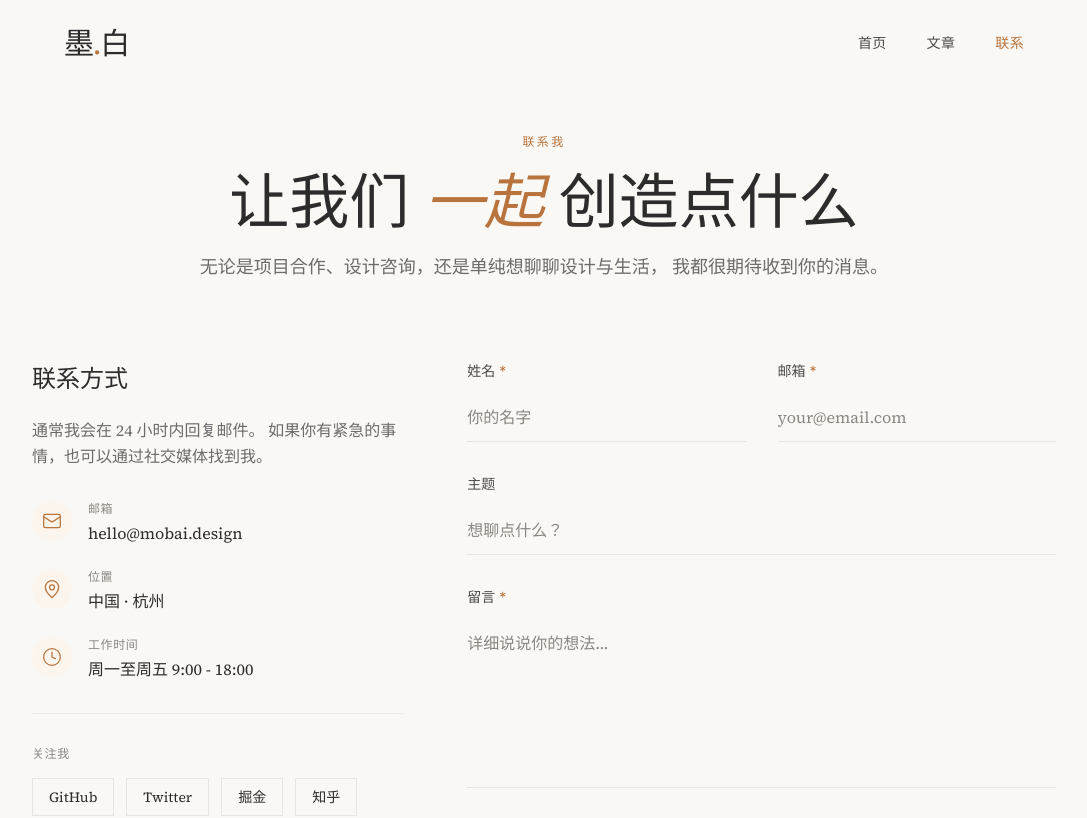
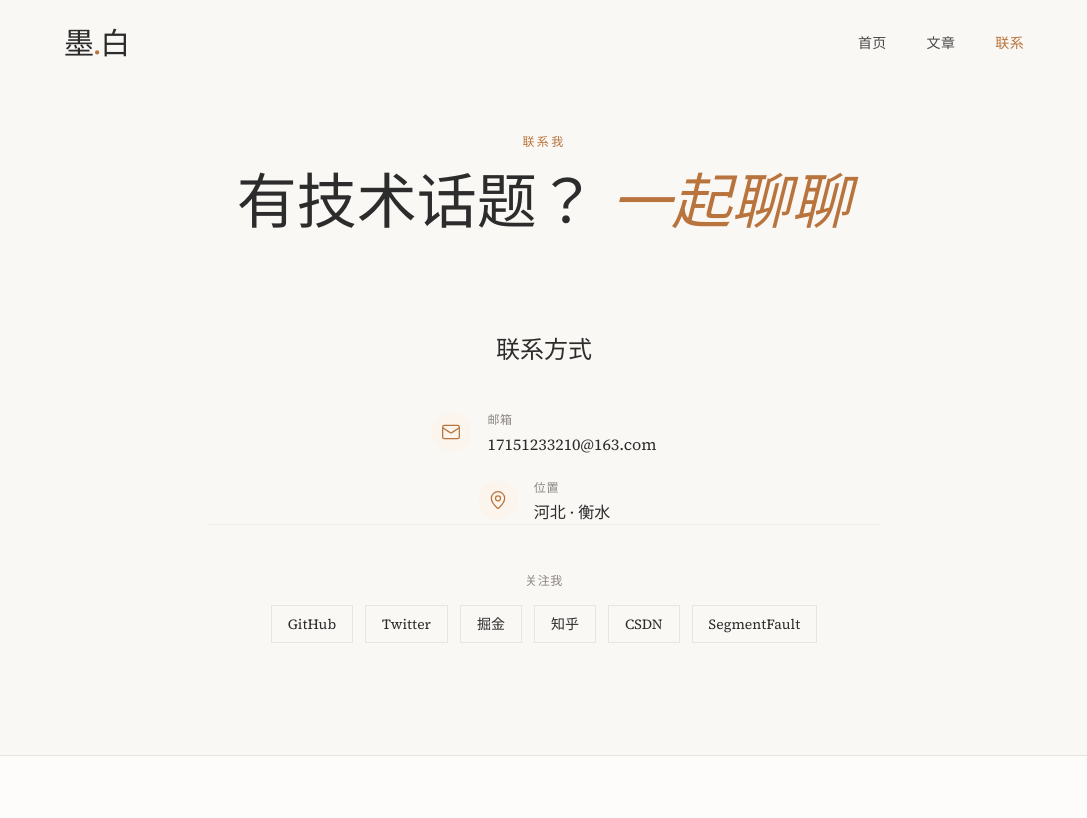
Before and after one commit to kukudefage/aboutUs, a React (Vite) app: page /contact in a window 1280 px wide. Shown: the top 818 px of the page, without its empty margins (96-1183 px from the left). Built offline with nearby package versions, Linux system fonts and the light colour scheme; a web font is replaced by a local one.

Commit message:
feat: 创建个人网站
Co-authored-by: traeagent <traeagent@users.noreply.github.com>

```diff
--- a/src/pages/Contact.tsx
+++ b/src/pages/Contact.tsx
@@ -1,54 +1,21 @@
-import { useState } from 'react';
-import { Mail, MapPin, Clock, Send, Check } from 'lucide-react';
+import { Mail, MapPin } from 'lucide-react';
 import { useScrollReveal } from '@/hooks/useScrollReveal';
 
 export default function Contact() {
-  const [formData, setFormData] = useState({
-    name: '',
-    email: '',
-    subject: '',
-    message: '',
-  });
-  const [isSubmitted, setIsSubmitted] = useState(false);
-  const [isSubmitting, setIsSubmitting] = useState(false);
-
   const headerRef = useScrollReveal<HTMLDivElement>();
-  const formRef = useScrollReveal<HTMLDivElement>();
   const infoRef = useScrollReveal<HTMLDivElement>();
-
-  const handleChange = (
-    e: React.ChangeEvent<HTMLInputElement | HTMLTextAreaElement>
-  ) => {
-    setFormData({ ...formData, [e.target.name]: e.target.value });
-  };
-
-  const handleSubmit = (e: React.FormEvent) => {
-    e.preventDefault();
-    setIsSubmitting(true);
-
-    setTimeout(() => {
-      setIsSubmitting(false);
-      setIsSubmitted(true);
-    }, 1500);
-  };
 
   const contactInfo = [
     {
       icon: Mail,
       title: '邮箱',
-      content: 'hello@mobai.design',
-      link: 'mailto:hello@mobai.design',
+      content: '17151233210@163.com',
+      link: 'mailto:17151233210@163.com',
     },
     {
       icon: MapPin,
       title: '位置',
-      content: '中国 · 杭州',
-      link: null,
-    },
-    {
-      icon: Clock,
-      title: '工作时间',
-      content: '周一至周五 9:00 - 18:00',
+      content: '河北 · 衡水',
       link: null,
     },
   ];
@@ -65,33 +32,24 @@ export default function Contact() {
               联系我
             </span>
             <h1 className="font-display text-4xl md:text-6xl font-medium text-ink-900 mt-4 mb-6 text-balance">
-              让我们
-              <span className="font-display-italic text-ochre-500"> 一起 </span>
-              创造点什么
+              有技术话题？
+              <span className="font-display-italic text-ochre-500"> 一起聊聊</span>
             </h1>
-            <p className="text-ink-500 text-lg leading-relaxed">
-              无论是项目合作、设计咨询，还是单纯想聊聊设计与生活，
-              我都很期待收到你的消息。
-            </p>
           </div>
         </div>
       </section>
 
       <section className="px-6 md:px-8 pb-20 md:pb-28">
         <div className="container">
-          <div className="grid lg:grid-cols-5 gap-12 lg:gap-16">
-            <div ref={infoRef} className="reveal lg:col-span-2 space-y-8">
-              <div>
+          <div className="max-w-2xl mx-auto">
+            <div ref={infoRef} className="reveal">
+              <div className="text-center mb-12">
                 <h2 className="font-display text-2xl font-medium text-ink-900 mb-6">
                   联系方式
                 </h2>
-                <p className="text-ink-500 leading-relaxed mb-8">
-                  通常我会在 24 小时内回复邮件。
-                  如果你有紧急的事情，也可以通过社交媒体找到我。
-                </p>
               </div>
 
-              <div className="space-y-6">
+              <div className="space-y-6 flex flex-col items-center">
                 {contactInfo.map((item, index) => (
                   <div key={index} className="flex items-start gap-4">
                     <div className="w-10 h-10 rounded-full bg-ochre-50 flex items-center justify-center flex-shrink-0">
@@ -119,11 +77,11 @@ export default function Contact() {
                 ))}
               </div>
 
-              <div className="pt-8 border-t border-cream-300/60">
+              <div className="pt-12 border-t border-cream-300/60 text-center">
                 <p className="font-sans text-xs text-ink-400 uppercase tracking-wider mb-4">
                   关注我
                 </p>
-                <div className="flex flex-wrap gap-3">
+                <div className="flex flex-wrap justify-center gap-3">
                   {['GitHub', 'Twitter', '掘金', '知乎', 'CSDN', 'SegmentFault'].map(
                     (platform) => (
                       <a
@@ -139,132 +97,9 @@ export default function Contact() {
                 </div>
               </div>
             </div>
-
-            <div ref={formRef} className="reveal lg:col-span-3">
-              {isSubmitted ? (
-                <div className="bg-cream-50 border border-cream-300/50 p-10 md:p-16 text-center">
-                  <div className="w-16 h-16 rounded-full bg-ochre-50 flex items-center justify-center mx-auto mb-6">
-                    <Check
-                      className="w-8 h-8 text-ochre-500"
-                      strokeWidth={1.5}
-                    />
-                  </div>
-                  <h3 className="font-display text-2xl md:text-3xl font-medium text-ink-900 mb-4">
-                    消息已发送
-                  </h3>
-                  <p className="text-ink-500 max-w-sm mx-auto">
-                    感谢你的留言！我会尽快回复你，
-                    期待我们的对话。
-                  </p>
-                </div>
-              ) : (
-                <form onSubmit={handleSubmit} className="space-y-8">
-                  <div className="grid md:grid-cols-2 gap-8">
-                    <FormField
-                      label="姓名"
-                      name="name"
-                      value={formData.name}
-                      onChange={handleChange}
-                      placeholder="你的名字"
-                      required
-                    />
-                    <FormField
-                      label="邮箱"
-                      name="email"
-                      type="email"
-                      value={formData.email}
-                      onChange={handleChange}
-                      placeholder="your@email.com"
-                      required
-                    />
-                  </div>
-
-                  <FormField
-                    label="主题"
-                    name="subject"
-                    value={formData.subject}
-                    onChange={handleChange}
-                    placeholder="想聊点什么？"
-                  />
-
-                  <div>
-                    <label className="block font-sans text-sm text-ink-700 mb-3">
-                      留言
-                      <span className="text-ochre-500 ml-1">*</span>
-                    </label>
-                    <textarea
-                      name="message"
-                      value={formData.message}
-                      onChange={handleChange}
-                      rows={6}
-                      placeholder="详细说说你的想法..."
-                      required
-                      className="w-full bg-transparent border-0 border-b border-cream-300 focus:border-ochre-500 outline-none transition-colors duration-300 py-3 text-ink-900 placeholder:text-ink-400 resize-none font-serif"
-                    />
-                  </div>
-
-                  <button
-                    type="submit"
-                    disabled={isSubmitting}
-                    className="btn-primary w-full md:w-auto px-10 py-3.5 disabled:opacity-60 disabled:cursor-not-allowed"
-                  >
-                    {isSubmitting ? (
-                      <span className="flex items-center gap-2">
-                        <span className="w-4 h-4 border-2 border-white/30 border-t-white rounded-full animate-spin" />
-                        发送中...
-                      </span>
-                    ) : (
-                      <span className="flex items-center gap-2">
-                        发送消息
-                        <Send
-                          className="w-4 h-4"
-                          strokeWidth={1.5}
-                        />
-                      </span>
-                    )}
-                  </button>
-                </form>
-              )}
-            </div>
           </div>
         </div>
       </section>
     </div>
   );
 }
-
-function FormField({
-  label,
-  name,
-  type = 'text',
-  value,
-  onChange,
-  placeholder,
-  required = false,
-}: {
-  label: string;
-  name: string;
-  type?: string;
-  value: string;
-  onChange: (e: React.ChangeEvent<HTMLInputElement>) => void;
-  placeholder?: string;
-  required?: boolean;
-}) {
-  return (
-    <div>
-      <label className="block font-sans text-sm text-ink-700 mb-3">
-        {label}
-        {required && <span className="text-ochre-500 ml-1">*</span>}
-      </label>
-      <input
-        type={type}
-        name={name}
-        value={value}
-        onChange={onChange}
-        placeholder={placeholder}
-        required={required}
-        className="w-full bg-transparent border-0 border-b border-cream-300 focus:border-ochre-500 outline-none transition-colors duration-300 py-3 text-ink-900 placeholder:text-ink-400 font-serif"
-      />
-    </div>
-  );
-}
```
